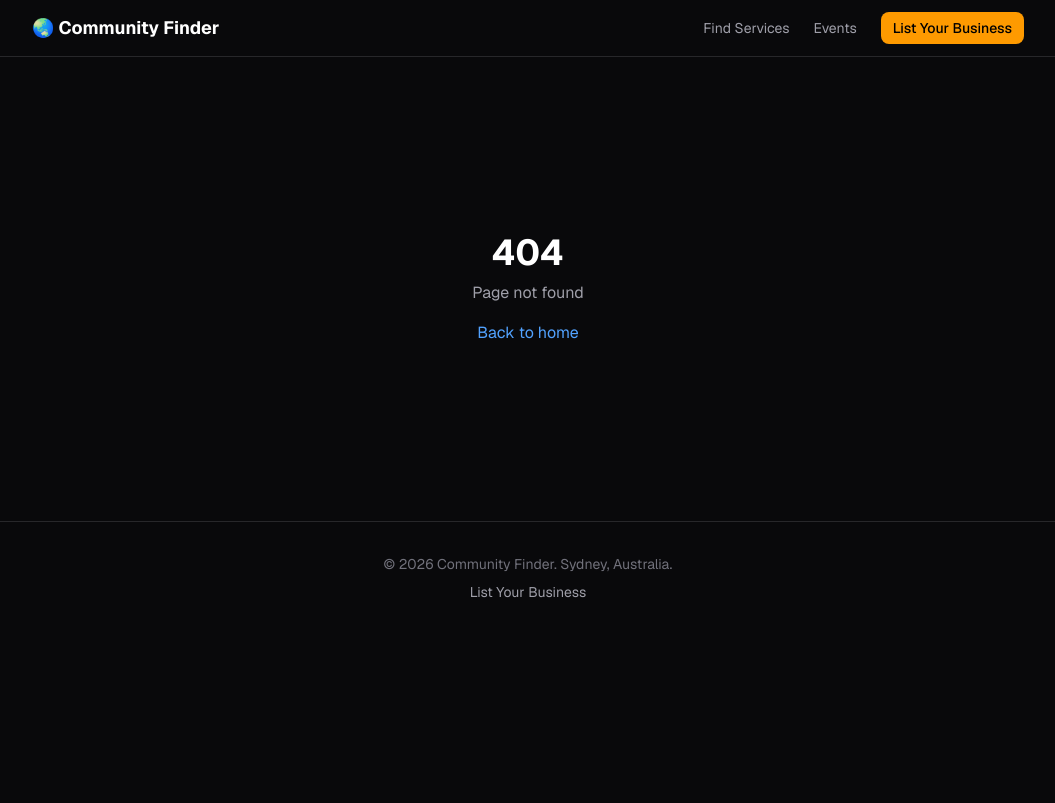
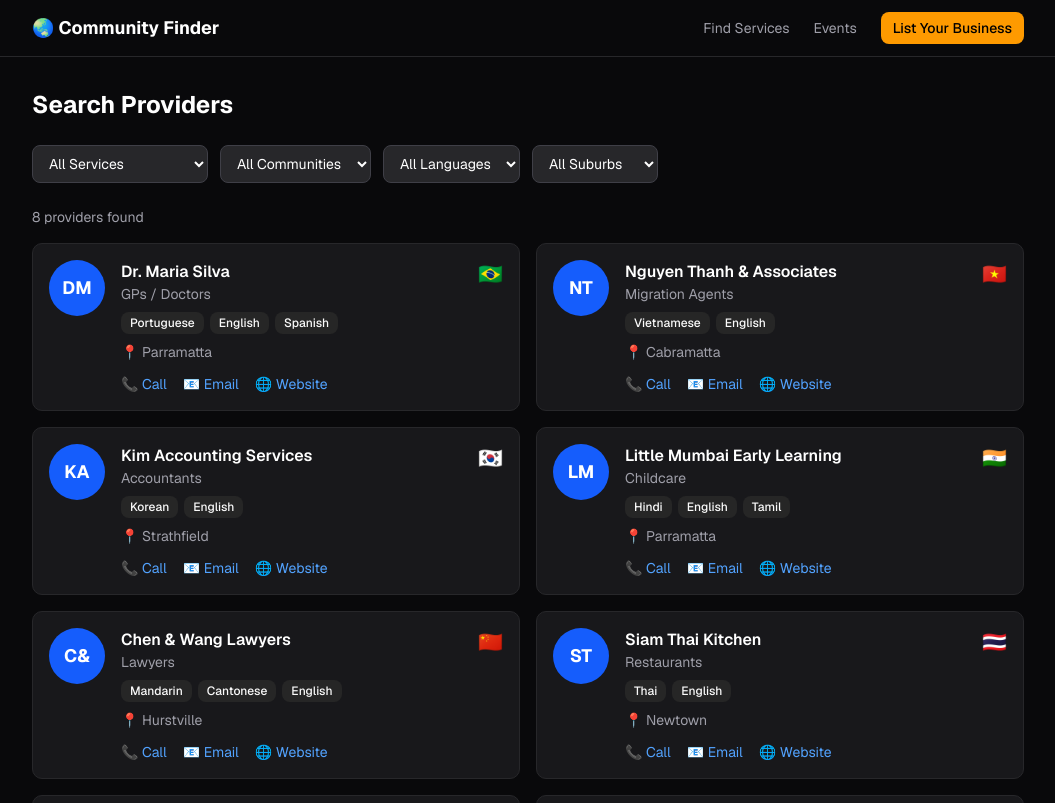
Before and after one commit to dekonunes/community-finder, a Next.js app: page /search in a window 1280 px wide. Before the commit this address had no page. Shown: the top 803 px of the page, without its empty margins (112-1167 px from the left). Built offline with nearby package versions, Linux system fonts and the light colour scheme.

Commit message:
feat: add search results page with client-side filtering and URL params

```diff
--- /dev/null
+++ b/src/app/search/page.tsx
@@ -0,0 +1,42 @@
+import { providers } from "@/lib/data";
+import { ProviderCard } from "@/components/provider-card";
+import { SearchFilters } from "@/components/search-filters";
+import Link from "next/link";
+import { Suspense } from "react";
+
+export default async function SearchPage({
+  searchParams,
+}: {
+  searchParams: Promise<{ service?: string; country?: string; language?: string; suburb?: string }>;
+}) {
+  const params = await searchParams;
+  let filtered = providers;
+
+  if (params.service) filtered = filtered.filter((p) => p.service === params.service);
+  if (params.country) filtered = filtered.filter((p) => p.country === params.country);
+  if (params.language) filtered = filtered.filter((p) => p.languages.includes(params.language!));
+  if (params.suburb) filtered = filtered.filter((p) => p.suburb === params.suburb);
+
+  return (
+    <div>
+      <h1 className="mb-6 text-2xl font-bold">Search Providers</h1>
+      <Suspense fallback={null}>
+        <SearchFilters />
+      </Suspense>
+      <div className="mt-6">
+        <p className="mb-4 text-sm text-zinc-400">{filtered.length} provider{filtered.length !== 1 ? "s" : ""} found</p>
+        {filtered.length === 0 ? (
+          <div className="py-12 text-center">
+            <p className="text-zinc-400">No providers found matching your filters.</p>
+            <p className="mt-2 text-sm text-zinc-500">Try broadening your search or browse all providers.</p>
+            <Link href="/search" className="mt-4 inline-block text-blue-400 hover:underline">Clear all filters</Link>
+          </div>
+        ) : (
+          <div className="grid gap-4 sm:grid-cols-2">
+            {filtered.map((p) => (<ProviderCard key={p.slug} provider={p} />))}
+          </div>
+        )}
+      </div>
+    </div>
+  );
+}
--- /dev/null
+++ b/src/components/search-filters.tsx
@@ -0,0 +1,40 @@
+"use client";
+
+import { useRouter, useSearchParams } from "next/navigation";
+import { categories, communities, suburbs, getAllLanguages } from "@/lib/data";
+
+export function SearchFilters() {
+  const router = useRouter();
+  const searchParams = useSearchParams();
+
+  function updateFilter(key: string, value: string) {
+    const params = new URLSearchParams(searchParams.toString());
+    if (value) {
+      params.set(key, value);
+    } else {
+      params.delete(key);
+    }
+    router.push(`/search?${params.toString()}`);
+  }
+
+  return (
+    <div className="flex flex-wrap gap-3">
+      <select value={searchParams.get("service") ?? ""} onChange={(e) => updateFilter("service", e.target.value)} className="rounded-md border border-zinc-700 bg-zinc-800 px-3 py-2 text-sm text-white">
+        <option value="">All Services</option>
+        {categories.map((c) => (<option key={c.slug} value={c.slug}>{c.icon} {c.name}</option>))}
+      </select>
+      <select value={searchParams.get("country") ?? ""} onChange={(e) => updateFilter("country", e.target.value)} className="rounded-md border border-zinc-700 bg-zinc-800 px-3 py-2 text-sm text-white">
+        <option value="">All Communities</option>
+        {communities.map((c) => (<option key={c.slug} value={c.slug}>{c.flag} {c.name}</option>))}
+      </select>
+      <select value={searchParams.get("language") ?? ""} onChange={(e) => updateFilter("language", e.target.value)} className="rounded-md border border-zinc-700 bg-zinc-800 px-3 py-2 text-sm text-white">
+        <option value="">All Languages</option>
+        {getAllLanguages().map((lang) => (<option key={lang} value={lang} className="capitalize">{lang}</option>))}
+      </select>
+      <select value={searchParams.get("suburb") ?? ""} onChange={(e) => updateFilter("suburb", e.target.value)} className="rounded-md border border-zinc-700 bg-zinc-800 px-3 py-2 text-sm text-white">
+        <option value="">All Suburbs</option>
+        {suburbs.map((s) => (<option key={s.slug} value={s.slug}>{s.name}</option>))}
+      </select>
+    </div>
+  );
+}
```
